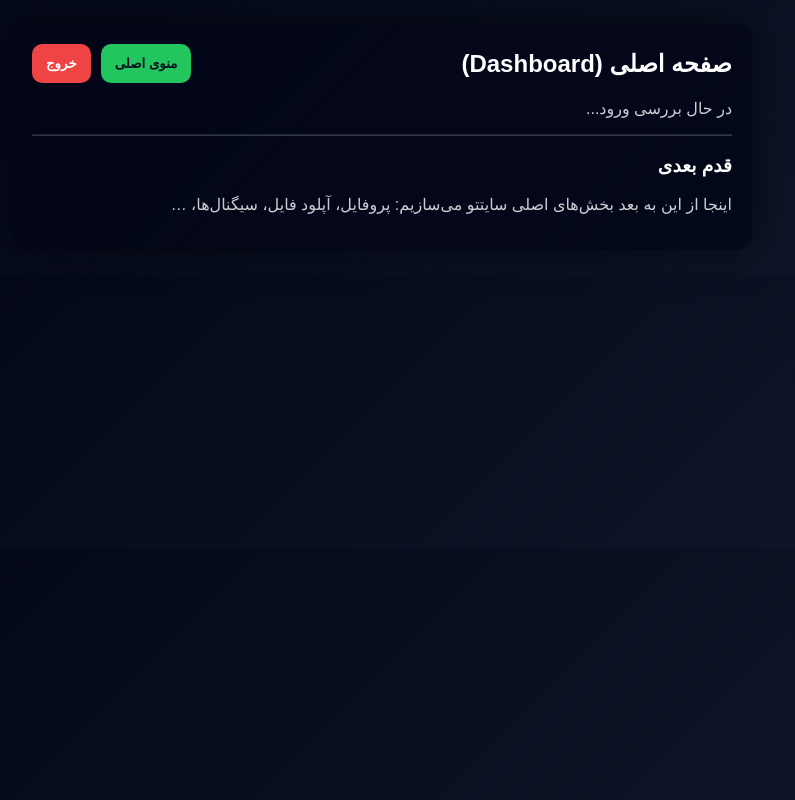
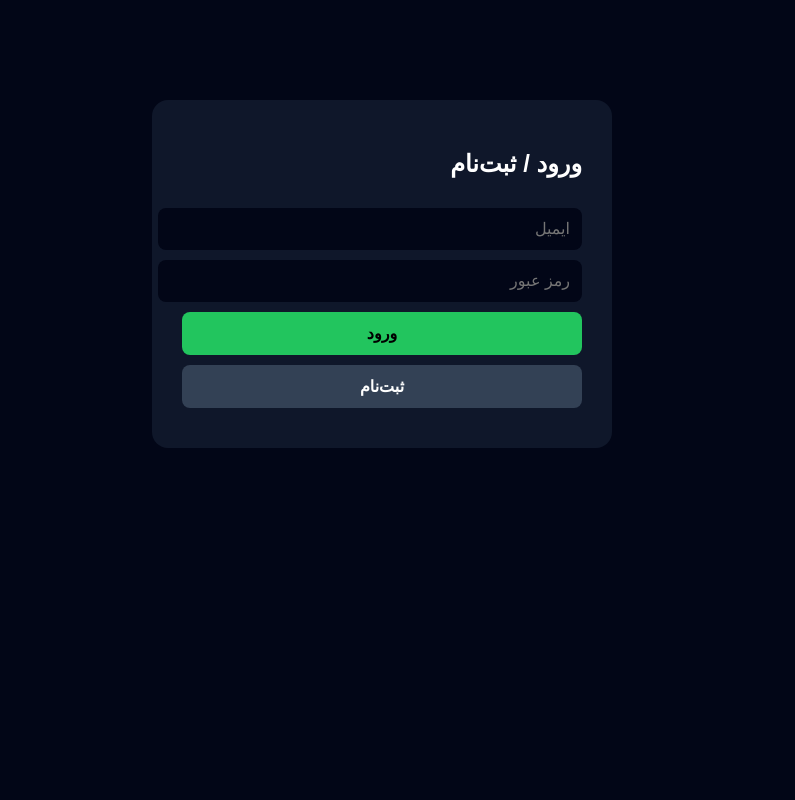
Before and after one commit to bnbagherzadeh2-hub/Signaldrive, a plain HTML site: page dashboard.html in a window 1280 px wide. Shown: the whole page, without its empty margins (258-1053 px from the left). Drawn offline with nearby package versions, Linux system fonts and the light colour scheme.

Commit message:
Update dashboard.html

```diff
--- a/dashboard.html
+++ b/dashboard.html
@@ -2,64 +2,111 @@
 <html lang="fa" dir="rtl">
 <head>
   <meta charset="UTF-8" />
-  <meta name="viewport" content="width=device-width, initial-scale=1.0"/>
-  <title>SignalDrive | داشبورد</title>
+  <title>ورود | SignalDrive</title>
+  <meta name="viewport" content="width=device-width, initial-scale=1.0" />
 
+  <!-- Supabase CDN -->
   <script src="https://cdn.jsdelivr.net/npm/@supabase/supabase-js@2"></script>
 
   <style>
-    body{background:linear-gradient(135deg,#020617,#0f172a);font-family:sans-serif;color:#fff;margin:0;padding:24px}
-    .card{max-width:700px;margin:0 auto;background:#020617cc;border-radius:16px;padding:20px;box-shadow:0 0 40px rgba(0,0,0,.6)}
-    .row{display:flex;gap:10px;flex-wrap:wrap;align-items:center;justify-content:space-between}
-    button{padding:12px 14px;border:none;border-radius:10px;font-weight:700;cursor:pointer}
-    .logout{background:#ef4444;color:#fff}
-    .home{background:#22c55e;color:#0b1220}
-    .muted{opacity:.8}
+    body {
+      margin: 0;
+      font-family: sans-serif;
+      background: linear-gradient(135deg, #020617, #020617);
+      color: white;
+    }
+    .box {
+      max-width: 400px;
+      margin: 100px auto;
+      padding: 30px;
+      background: #0f172a;
+      border-radius: 16px;
+    }
+    input, button {
+      width: 100%;
+      padding: 12px;
+      margin-top: 10px;
+      border-radius: 8px;
+      border: none;
+      font-size: 16px;
+    }
+    input {
+      background: #020617;
+      color: white;
+    }
+    button {
+      cursor: pointer;
+      background: #22c55e;
+      color: black;
+      font-weight: bold;
+    }
+    .secondary {
+      background: #334155;
+      color: white;
+    }
+    .msg {
+      margin-top: 10px;
+      color: #f87171;
+    }
   </style>
 </head>
+
 <body>
 
-<div class="card">
-  <div class="row">
-    <h2 style="margin:0">صفحه اصلی (Dashboard)</h2>
-    <div class="row">
-      <button class="home" onclick="alert('اینجا بعداً منوی اصلی سایتت میاد ✅')">منوی اصلی</button>
-      <button class="logout" onclick="logout()">خروج</button>
-    </div>
-  </div>
+<div class="box">
+  <h2>ورود / ثبت‌نام</h2>
 
-  <p class="muted" id="info">در حال بررسی ورود...</p>
+  <input id="email" type="email" placeholder="ایمیل" />
+  <input id="password" type="password" placeholder="رمز عبور" />
 
-  <hr style="opacity:.2">
+  <button onclick="login()">ورود</button>
+  <button class="secondary" onclick="signup()">ثبت‌نام</button>
 
-  <h3>قدم بعدی</h3>
-  <p class="muted">
-    اینجا از این به بعد بخش‌های اصلی سایتتو می‌سازیم: پروفایل، آپلود فایل، سیگنال‌ها، …
-  </p>
+  <div class="msg" id="msg"></div>
 </div>
 
 <script>
+  // 🔑 مقادیر واقعی تو
   const SUPABASE_URL = "https://idulsrbmpbyfuhnoezrx.supabase.co";
   const SUPABASE_ANON_KEY = "sb_publishable_31UmjdLzYTcZkgLejI_mrg_Qb4rdpNC";
-  const supabase = supabaseJs.createClient(SUPABASE_URL, SUPABASE_ANON_KEY);
 
-  async function requireAuth(){
-    const { data } = await supabase.auth.getSession();
-    if (!data?.session) {
-      // اگر لاگین نیست برش گردون صفحه ورود
-      window.location.href = "/index.html";
-      return;
+  const supabase = window.supabase.createClient(
+    SUPABASE_URL,
+    SUPABASE_ANON_KEY
+  );
+
+  async function login() {
+    const email = document.getElementById("email").value;
+    const password = document.getElementById("password").value;
+
+    const { error } = await supabase.auth.signInWithPassword({
+      email,
+      password
+    });
+
+    if (error) {
+      document.getElementById("msg").innerText = error.message;
+    } else {
+      window.location.href = "dashboard.html";
     }
-    const email = data.session.user.email;
-    document.getElementById("info").textContent = "✅ وارد شدی: " + email;
   }
 
-  async function logout(){
-    await supabase.auth.signOut();
-    window.location.href = "/index.html";
+  async function signup() {
+    const email = document.getElementById("email").value;
+    const password = document.getElementById("password").value;
+
+    const { error } = await supabase.auth.signUp({
+      email,
+      password
+    });
+
+    if (error) {
+      document.getElementById("msg").innerText = error.message;
+    } else {
+      document.getElementById("msg").innerText =
+        "ثبت‌نام انجام شد. حالا وارد شو.";
+    }
   }
-
-  requireAuth();
 </script>
 
 </body>
```
